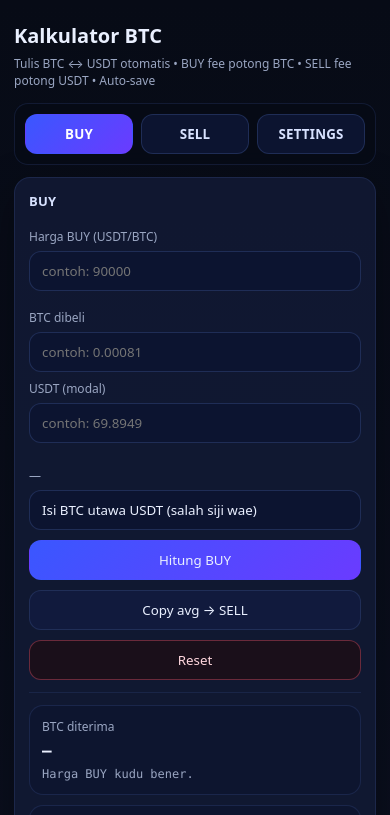
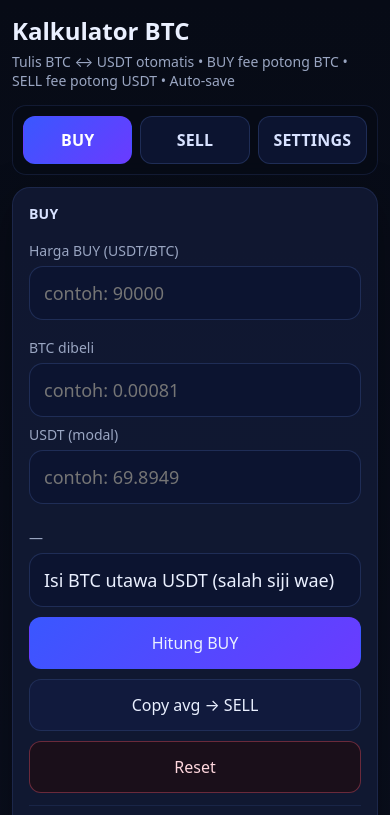
Before and after one commit to kmachrus/btc-calculator, a plain HTML site: page index.html in a window 390 px wide. Shown: the top 815 px of the page. Drawn offline with Linux system fonts and the light colour scheme.

Commit message:
Update index.html

```diff
--- a/index.html
+++ b/index.html
@@ -66,6 +66,31 @@
       /* bigger tap targets */
       button{ width:100%; }
       .btns{ display:grid; grid-template-columns: 1fr; }
+    }
+
+    /* Bigger, no-zoom inputs on phone (iOS zoom happens if input font-size < 16px) */
+    html{ -webkit-text-size-adjust:100%; text-size-adjust:100%; }
+    body{ font-size:16px; }
+    input, button, select, textarea{ font-size:16px; }
+
+    @media (max-width: 860px){
+      .wrap{ margin:14px auto; padding:0 12px; }
+      h1{ font-size:24px; }
+      .sub{ font-size:14px; line-height:1.35; }
+      .card{ padding:16px; border-radius:18px; }
+      .card h2{ font-size:14px; }
+      label{ font-size:14px; }
+      input{
+        padding:14px 14px;
+        border-radius:14px;
+        font-size:18px; /* >=16px biar ora auto-zoom */
+      }
+      .small{ font-size:13px; }
+      .box .t{ font-size:13px; }
+      .box .v{ font-size:18px; }
+      .mnavbtn{ font-size:16px; padding:12px 10px; }
+      button{ padding:14px 12px; font-size:16px; }
+      .btns{ gap:10px; }
     }
 </style>
 </head>
@@ -284,17 +309,11 @@
   function toPlain(n, maxDec=10){
     if(!Number.isFinite(n)) return "";
     let s = n.toFixed(maxDec);
-    s = s.replace(/\.?0+$/,'');
-    return s;
-  }
-function toPlain(n, maxDec=10){
-    if(!Number.isFinite(n)) return "";
-    let s = n.toFixed(maxDec);
-    s = s.replace(/\.?0+$/,'');
+    s = s.replace(/\.?0+$/,"");
     return s;
   }
 
-  function updateInlineIdrNotes(){
+function updateInlineIdrNotes(){
     const usdIdr = parseNum($("usdIdr").value);
     const hasKurs = Number.isFinite(usdIdr) && usdIdr > 0;
 
@@ -416,7 +435,6 @@
     // update gross based on btc + price
     syncSellPair();
     updateInlineIdrNotes();
-    updateInlineIdrNotes();
     save();
   }
 
@@ -492,7 +510,7 @@
     $("outSellFeeLine").textContent = msg || "—";
     $("outSellNetIdrNote").textContent = "—";
     $("outSellProfit").textContent = "—";
-    $("outSellProfitIdrNote").textContent = "—";
+    $("outSellProfitIdrNote").textContent = " ";
     $("outSellProfit").classList.remove("ok","bad");
     $("outSellRoi").textContent = "—";
     $("outSellRoi").classList.remove("ok","bad");
@@ -551,7 +569,7 @@
       $("outSellRoi").classList.add(roi >= 0 ? "ok" : "bad");
     } else {
       $("outSellProfit").textContent = "—";
-    $("outSellProfitIdrNote").textContent = "—";
+    $("outSellProfitIdrNote").textContent = " ";
       $("outSellProfit").classList.remove("ok","bad");
       $("outSellRoi").textContent = " ";
       $("outSellRoi").classList.remove("ok","bad");
```
